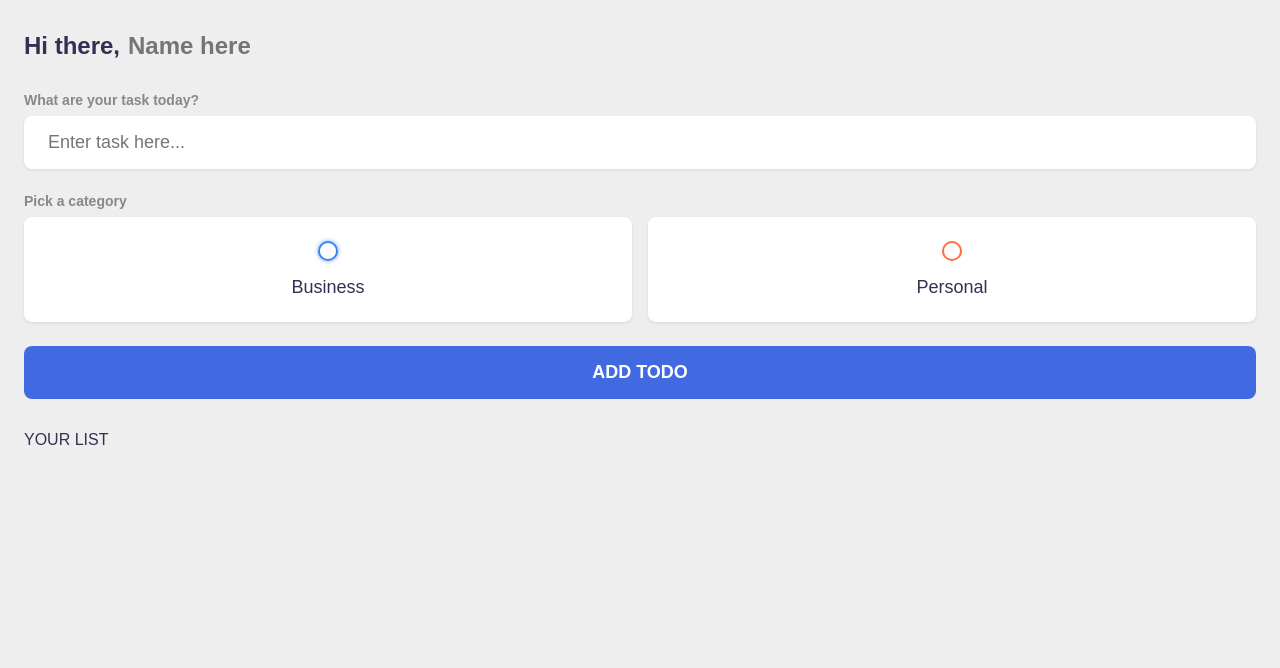
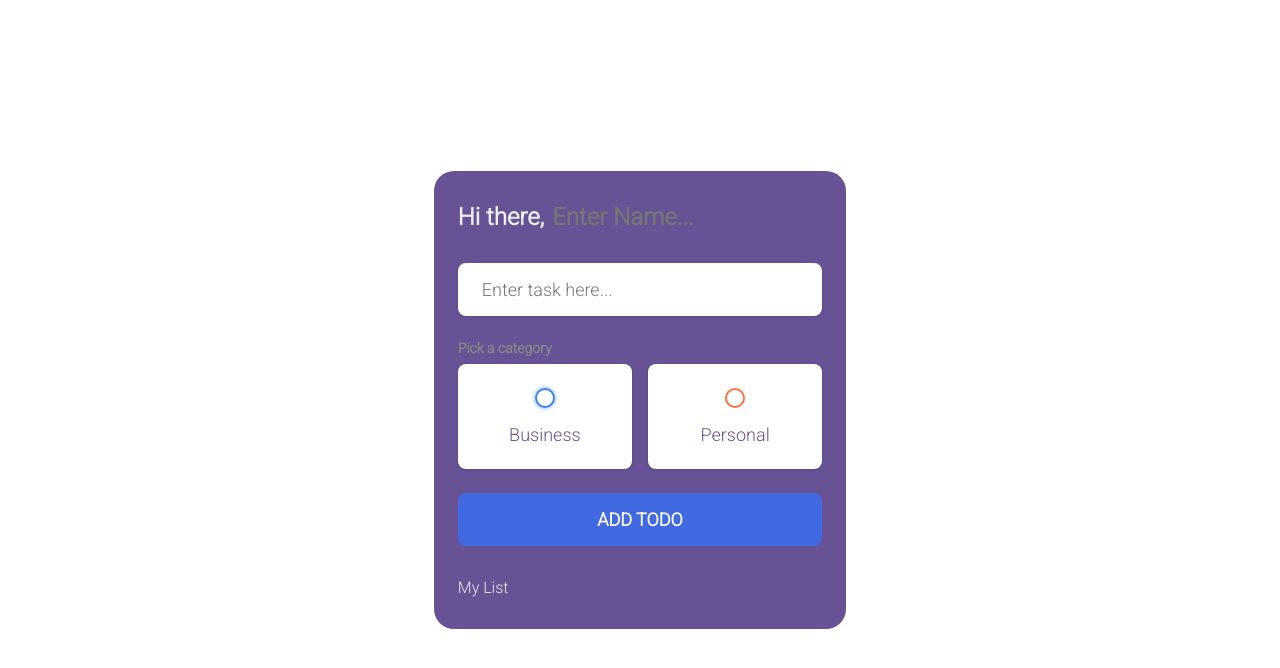
Before and after one commit to vsvang87/todolist, a website: page index.html in a window 1280 px wide. Drawn offline with Linux system fonts and the light colour scheme.

Commit message:
second commit

```diff
--- a/css/stylesheet.css
+++ b/css/stylesheet.css
@@ -4,7 +4,7 @@
 	--personal: #ff6f3c;
 	--light: #EEE;
 	--grey: #888;
-	--dark: #313154;
+	--dark: #665294;
 	--danger: #d63447;
 
 	--shadow: 0 1px 3px rgba(0, 0, 0, 0.1);
@@ -19,7 +19,7 @@
 	margin: 0;
 	padding: 0;
 	box-sizing: border-box;
-	font-family: 'montserrat', sans-serif;
+	font-family: 'Roboto', sans-serif;
 }
 
 input:not([type="radio"]):not([type="checkbox"]), button {
@@ -32,10 +32,17 @@ input:not([type="radio"]):not([type="checkbox"]), button {
 /* End of Resets */
 
 body {
-	background: var(--light);
-	color: var(--dark);
+	/* background: #3e4a61; */
+	/* color: var(--dark); */
+	min-height: 100vh;
+	display: flex;
+	justify-content: center;
+	align-items: center;
 }
-
+.app {
+	border-radius: 20px;
+	background: var(--dark);
+}
 section {
 	margin-top: 2rem;
 	margin-bottom: 2rem;
@@ -44,7 +51,7 @@ section {
 }
 
 h3 {
-	color: var(--dark);
+	color: var(--light);
 	font-size: 1rem;
 	font-weight: 400;
 	margin-bottom: 0.5rem;
@@ -69,7 +76,7 @@ h4 {
 
 .greeting .title,
 .greeting .title input {
-	color: var(--dark);
+	color: var(--light);
 	font-size: 1.5rem;
 	font-weight: 700;
 }
--- a/index.html
+++ b/index.html
@@ -4,6 +4,12 @@
     <meta charset="UTF-8" />
     <meta http-equiv="X-UA-Compatible" content="IE=edge" />
     <meta name="viewport" content="width=device-width, initial-scale=1.0" />
+    <link rel="preconnect" href="https://fonts.googleapis.com" />
+    <link rel="preconnect" href="https://fonts.gstatic.com" crossorigin />
+    <link
+      href="https://fonts.googleapis.com/css2?family=Alfa+Slab+One&family=EB+Garamond:ital@1&family=Epilogue:wght@300&family=Fredoka&family=Kanit:wght@300&family=Lato:ital,wght@0,400;1,300;1,400&family=Lobster&family=Montserrat:wght@200&family=PT+Sans&family=Poppins:wght@200&family=Quicksand:wght@500&family=Roboto+Condensed:wght@300&family=Roboto:wght@300&family=Spline+Sans:wght@300&display=swap"
+      rel="stylesheet"
+    />
     <link rel="stylesheet" href="/css/stylesheet.css" />
     <title>To Do List</title>
   </head>
@@ -13,7 +19,7 @@
       <!-- Greeting -->
       <section class="greeting">
         <h2 class="title">
-          Hi there, <input type="text" id="name" placeholder="Name here" />
+          Hi there, <input type="text" id="name" placeholder="Enter Name..." />
         </h2>
       </section>
       <!-- End of Greeting -->
@@ -21,7 +27,6 @@
       <!-- New Todo -->
       <section class="create-todo">
         <form id="new-todo-form">
-          <h4>What are your task today?</h4>
           <input
             type="text"
             placeholder="Enter task here..."
@@ -60,7 +65,7 @@
 
       <!-- Todo List -->
       <section class="todo-list">
-        <h3>YOUR LIST</h3>
+        <h3>My List</h3>
         <div class="list" id="todo-list"></div>
       </section>
       <!-- End of Todo List -->
```
Also changed, not shown: 1 other file.
